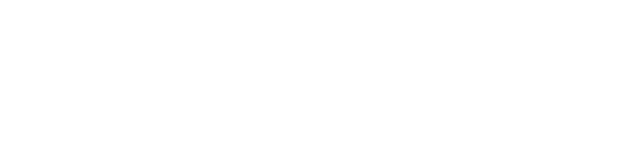
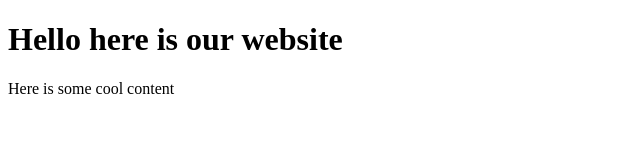
Before and after one commit to gabepalomin/soloGitPractice, a plain HTML site: page index.html in a window 1280 px wide. Shown: the whole page, without its empty margins (0-640 px from the left). Drawn offline with Linux system fonts and the light colour scheme.

Commit message:
Added content to index.html

```diff
--- a/index.html
+++ b/index.html
@@ -5,5 +5,8 @@
     <meta name="viewport" content="width=device-width, initial-scale=1.0" />
     <title>Document</title>
   </head>
-  <body></body>
+  <body>
+    <h1>Hello here is our website</h1>
+    <p>Here is some cool content</p>
+  </body>
 </html>
```
